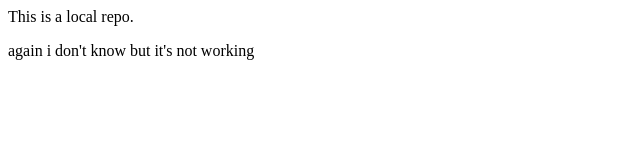
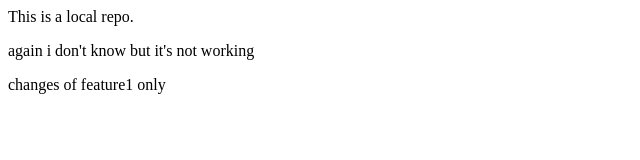
Before and after one commit to Ashrafali9324/Local-repo, a plain HTML site: page index.html in a window 1280 px wide. Shown: the whole page, without its empty margins (0-640 px from the left). Drawn offline with Linux system fonts and the light colour scheme.

Commit message:
added new feature in feature1

```diff
--- a/index.html
+++ b/index.html
@@ -1,3 +1,3 @@
 <p>This is a local repo.</p>
-
 <p>again i don't know but it's not working</p>
+<p>changes of feature1 only</p>
```
